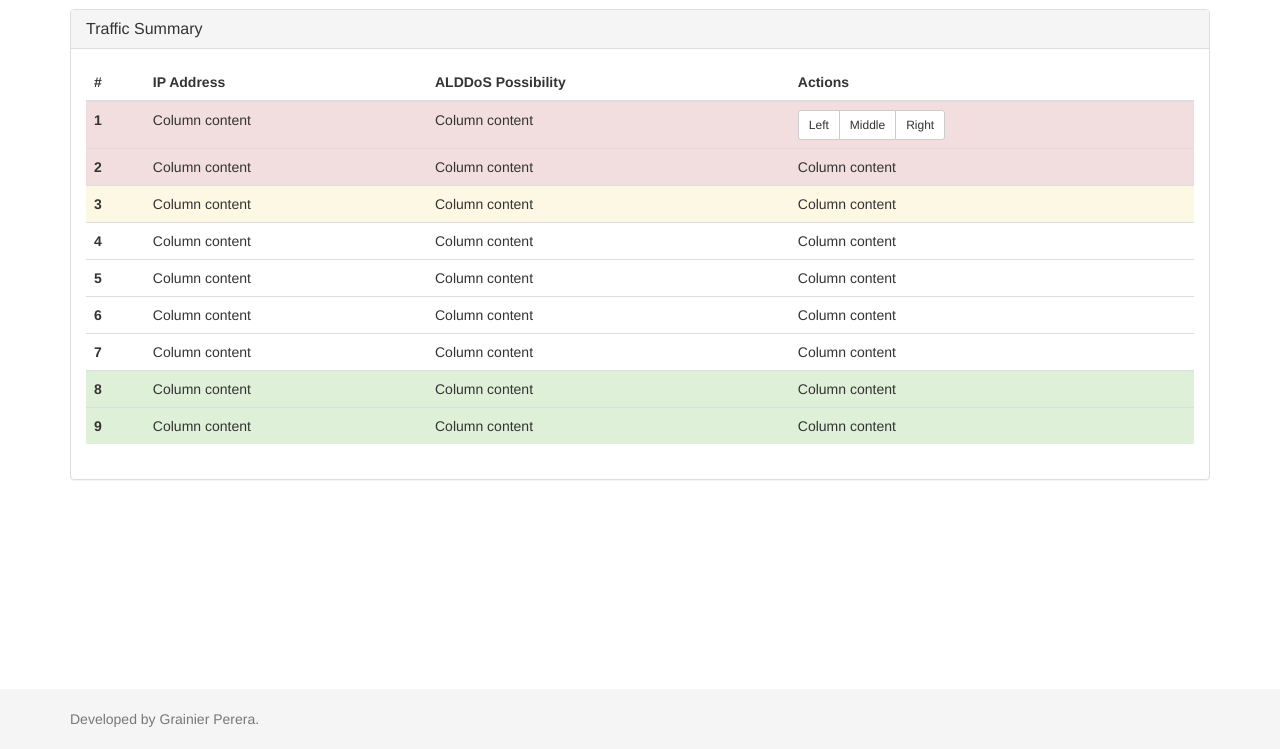
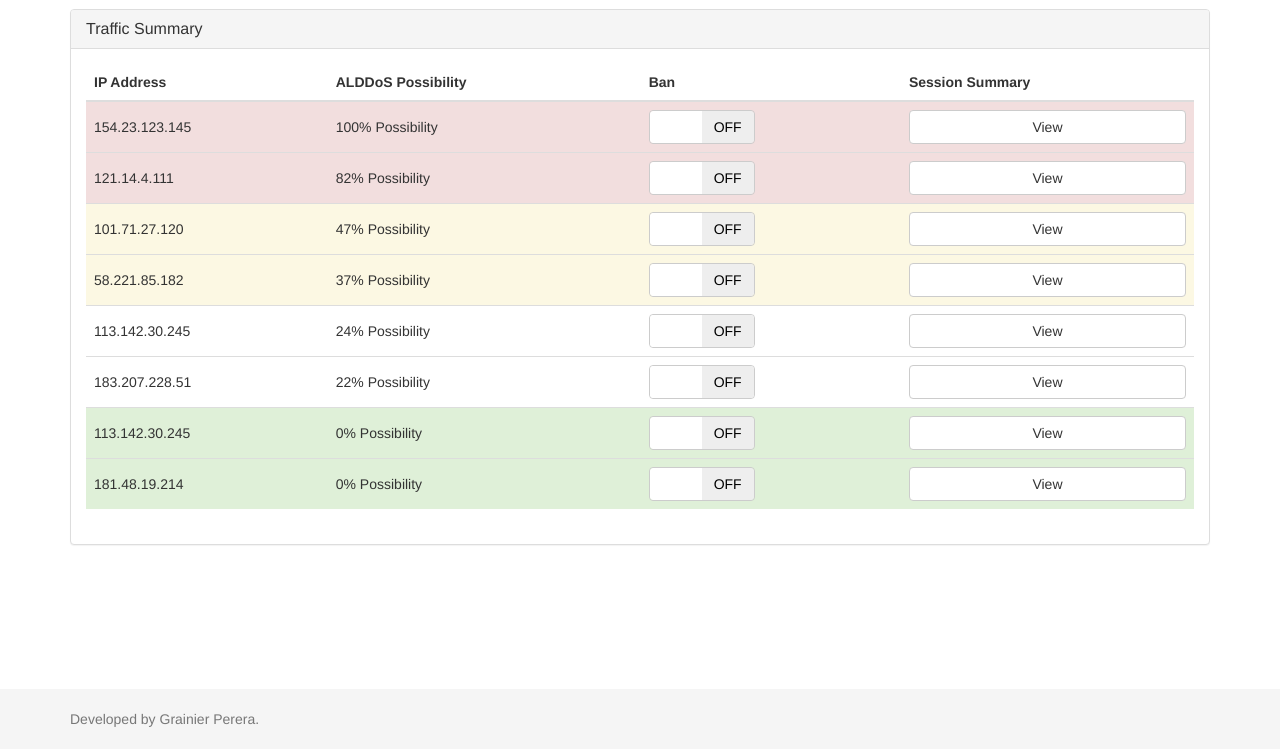
Before and after one commit to ryanchin18/heimdall, a Flask app: page / in a window 1280 px wide. Shown: the part 51-800 px from the top of the page. Run offline with Flask 2, Linux system fonts and the light colour scheme; parts of the project's set-up code (start-up, migrations or seed data) failed here and were passed over; some libraries are stand-ins or nearby versions.

Commit message:
dashboard updated

```diff
--- a/dashboard/static/css/style.css
+++ b/dashboard/static/css/style.css
@@ -31,3 +31,7 @@ body {
 code {
   font-size: 80%;
 }
+
+td {
+    vertical-align: middle !important;
+}
--- a/dashboard/static/js/main.js
+++ b/dashboard/static/js/main.js
@@ -66,10 +66,7 @@ orion.unban_ip = function (ip, callback) {
 
 /** --------- Event Bindings  --------- */
 $( document ).ready(function(){
-
+    // Initialize Toggle Switches
+    $("input[type=\"checkbox\"], input[type=\"radio\"]").not("[data-switch-no-init]").bootstrapSwitch();
+    // $("#switch-" + type).bootstrapSwitch(type, $(this).data("switch-value"));
 });
-
-// Initialize Toggle Switches
-$("input[type=\"checkbox\"], input[type=\"radio\"]").not("[data-switch-no-init]").bootstrapSwitch();
-
-$("#switch-" + type).bootstrapSwitch(type, $(this).data("switch-value"));
--- a/dashboard/templates/index.html
+++ b/dashboard/templates/index.html
@@ -38,72 +38,124 @@
                 <table class="table">
                     <thead>
                     <tr>
-                        <th>#</th>
                         <th>IP Address</th>
                         <th>ALDDoS Possibility</th>
-                        <th>Actions</th>
+                        <th>Ban</th>
+                        <th>Session Summary</th>
                     </tr>
                     </thead>
                     <tbody>
                     <tr class="danger">
-                        <th scope="row">1</th>
-                        <td>Column content</td>
-                        <td>Column content</td>
+                        <td>154.23.123.145</td>
+                        <td>
+                            100% Possibility
+                        </td>
                         <td>
                             <div class="btn-group btn-group-sm" role="group">
-                                <button type="button" class="btn btn-default">Left</button>
-                                <button type="button" class="btn btn-default">Middle</button>
-                                <button type="button" class="btn btn-default">Right</button>
+                                <input type="checkbox" name="my-checkbox" data-on-color="warning">
                             </div>
+                        </td>
+                        <td>
+                            <button type="button" class="btn btn-default btn-block">View</button>
                         </td>
                     </tr>
                     <tr class="danger">
-                        <th scope="row">2</th>
-                        <td>Column content</td>
-                        <td>Column content</td>
-                        <td>Column content</td>
+                        <td>121.14.4.111</td>
+                        <td>
+                            82% Possibility
+                        </td>
+                        <td>
+                            <div class="btn-group btn-group-sm" role="group">
+                                <input type="checkbox" name="my-checkbox" data-on-color="warning">
+                            </div>
+                        </td>
+                        <td>
+                            <button type="button" class="btn btn-default btn-block">View</button>
+                        </td>
                     </tr>
                     <tr class="warning">
-                        <th scope="row">3</th>
-                        <td>Column content</td>
-                        <td>Column content</td>
-                        <td>Column content</td>
+                        <td>101.71.27.120</td>
+                        <td>
+                            47% Possibility
+                        </td>
+                        <td>
+                            <div class="btn-group btn-group-sm" role="group">
+                                <input type="checkbox" name="my-checkbox" data-on-color="warning">
+                            </div>
+                        </td>
+                        <td>
+                            <button type="button" class="btn btn-default btn-block">View</button>
+                        </td>
+                    </tr>
+                    <tr class="warning">
+                        <td>58.221.85.182</td>
+                        <td>
+                            37% Possibility
+                        </td>
+                        <td>
+                            <div class="btn-group btn-group-sm" role="group">
+                                <input type="checkbox" name="my-checkbox" data-on-color="warning">
+                            </div>
+                        </td>
+                        <td>
+                            <button type="button" class="btn btn-default btn-block">View</button>
+                        </td>
                     </tr>
                     <tr>
-                        <th scope="row">4</th>
-                        <td>Column content</td>
-                        <td>Column content</td>
-                        <td>Column content</td>
+                        <td>113.142.30.245</td>
+                        <td>
+                            24% Possibility
+                        </td>
+                        <td>
+                            <div class="btn-group btn-group-sm" role="group">
+                                <input type="checkbox" name="my-checkbox" data-on-color="warning">
+                            </div>
+                        </td>
+                        <td>
+                            <button type="button" class="btn btn-default btn-block">View</button>
+                        </td>
                     </tr>
                     <tr>
-                        <th scope="row">5</th>
-                        <td>Column content</td>
-                        <td>Column content</td>
-                        <td>Column content</td>
-                    </tr>
-                    <tr>
-                        <th scope="row">6</th>
-                        <td>Column content</td>
-                        <td>Column content</td>
-                        <td>Column content</td>
-                    </tr>
-                    <tr>
-                        <th scope="row">7</th>
-                        <td>Column content</td>
-                        <td>Column content</td>
-                        <td>Column content</td>
+                        <td>183.207.228.51</td>
+                        <td>
+                            22% Possibility
+                        </td>
+                        <td>
+                            <div class="btn-group btn-group-sm" role="group">
+                                <input type="checkbox" name="my-checkbox" data-on-color="warning">
+                            </div>
+                        </td>
+                        <td>
+                            <button type="button" class="btn btn-default btn-block">View</button>
+                        </td>
                     </tr>
                     <tr class="success">
-                        <th scope="row">8</th>
-                        <td>Column content</td>
-                        <td>Column content</td>
-                        <td>Column content</td>
+                        <td>113.142.30.245</td>
+                        <td>
+                            0% Possibility
+                        </td>
+                        <td>
+                            <div class="btn-group btn-group-sm" role="group">
+                                <input type="checkbox" name="my-checkbox" data-on-color="warning">
+                            </div>
+                        </td>
+                        <td>
+                            <button type="button" class="btn btn-default btn-block">View</button>
+                        </td>
                     </tr>
                     <tr class="success">
-                        <th scope="row">9</th>
-                        <td>Column content</td>
-                        <td>Column content</td>
-                        <td>Column content</td>
+                        <td>181.48.19.214</td>
+                        <td>
+                            0% Possibility
+                        </td>
+                        <td>
+                            <div class="btn-group btn-group-sm" role="group">
+                                <input type="checkbox" name="my-checkbox" data-on-color="warning">
+                            </div>
+                        </td>
+                        <td>
+                            <button type="button" class="btn btn-default btn-block">View</button>
+                        </td>
                     </tr>
                     </tbody>
                 </table>
```
Also changed, not shown: 1 other file.
